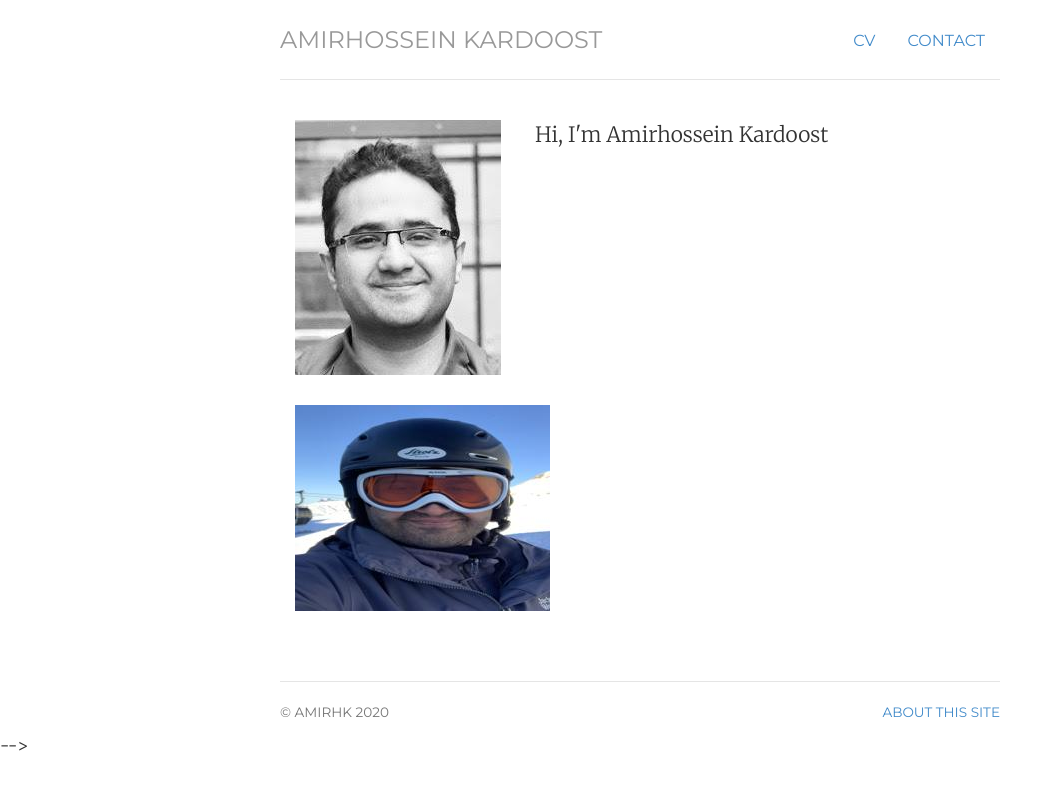
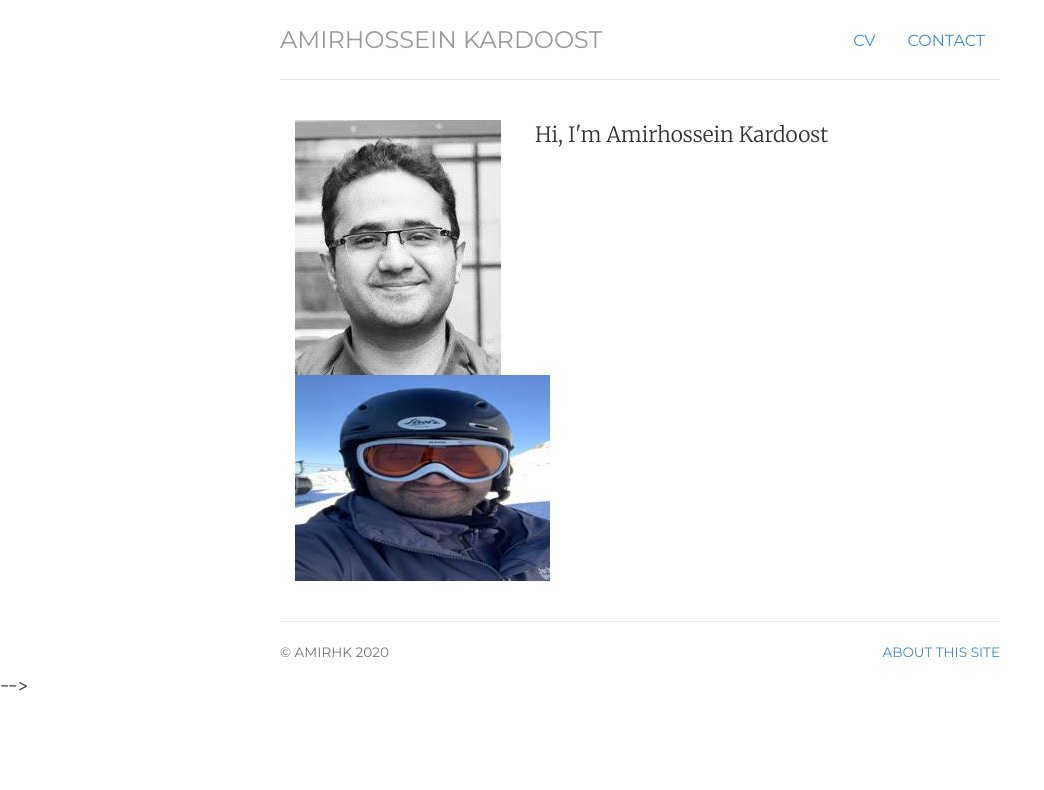
Before and after one commit to Amirhk-dev/Amirhk-dev.github.io, a Jekyll site: the page built from index.html, in a window 1280 px wide. Shown: the top 790 px of the page, without its empty margins (0-1044 px from the left). Built offline with Jekyll 4.4.1, drawn with Linux system fonts in a browser that asks for light colours.

Commit message:
Update style.css

```diff
--- a/css/style.css
+++ b/css/style.css
@@ -14,7 +14,7 @@ blockquote p { font-size: 16px; line-height: 1.6em; }
 h3.text-muted a {text-decoration: none; color: #999999; }
 h3.text-muted a:hover { text-decoration: none; color: #0088cc; }
 
-img.avatar { margin-bottom: 30px; }
+/* img.avatar { margin-bottom: 30px; }
 
 /* Custom container */
 .container > hr { margin: 30px 0; }
```
